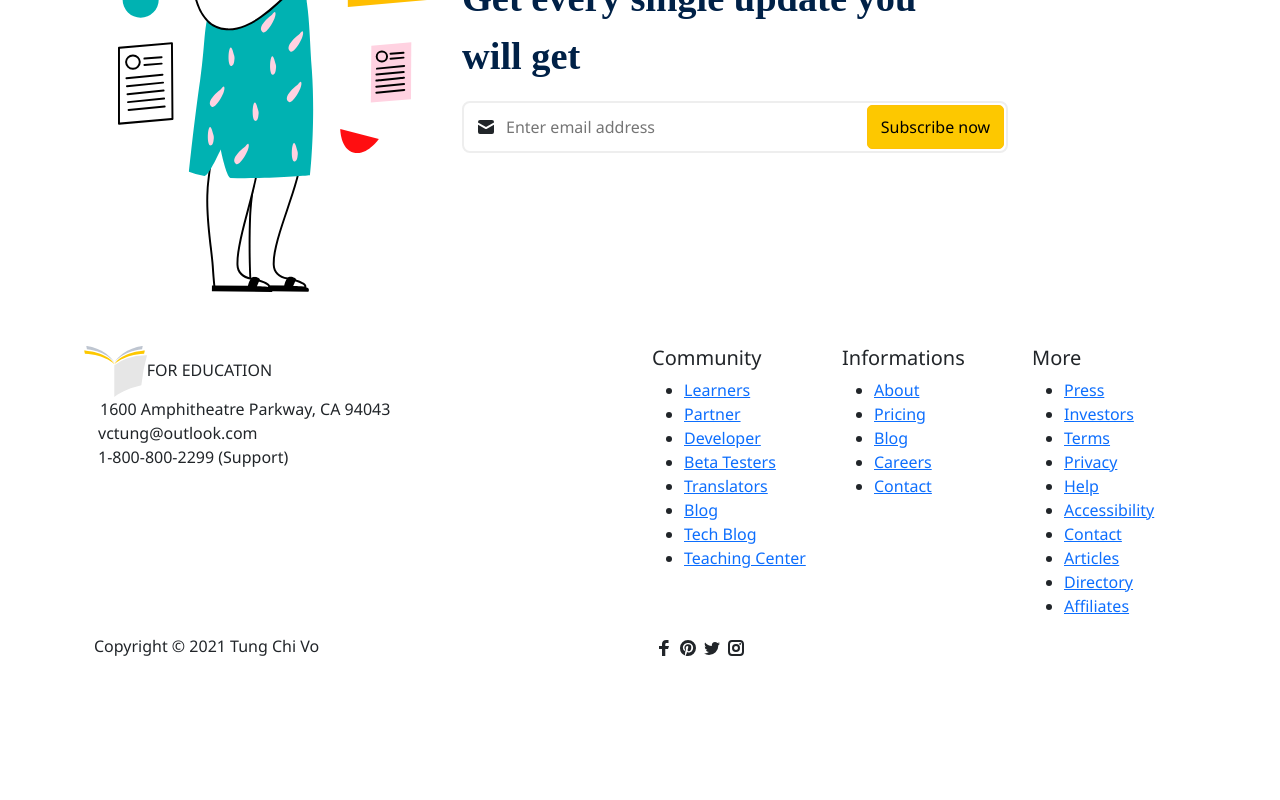
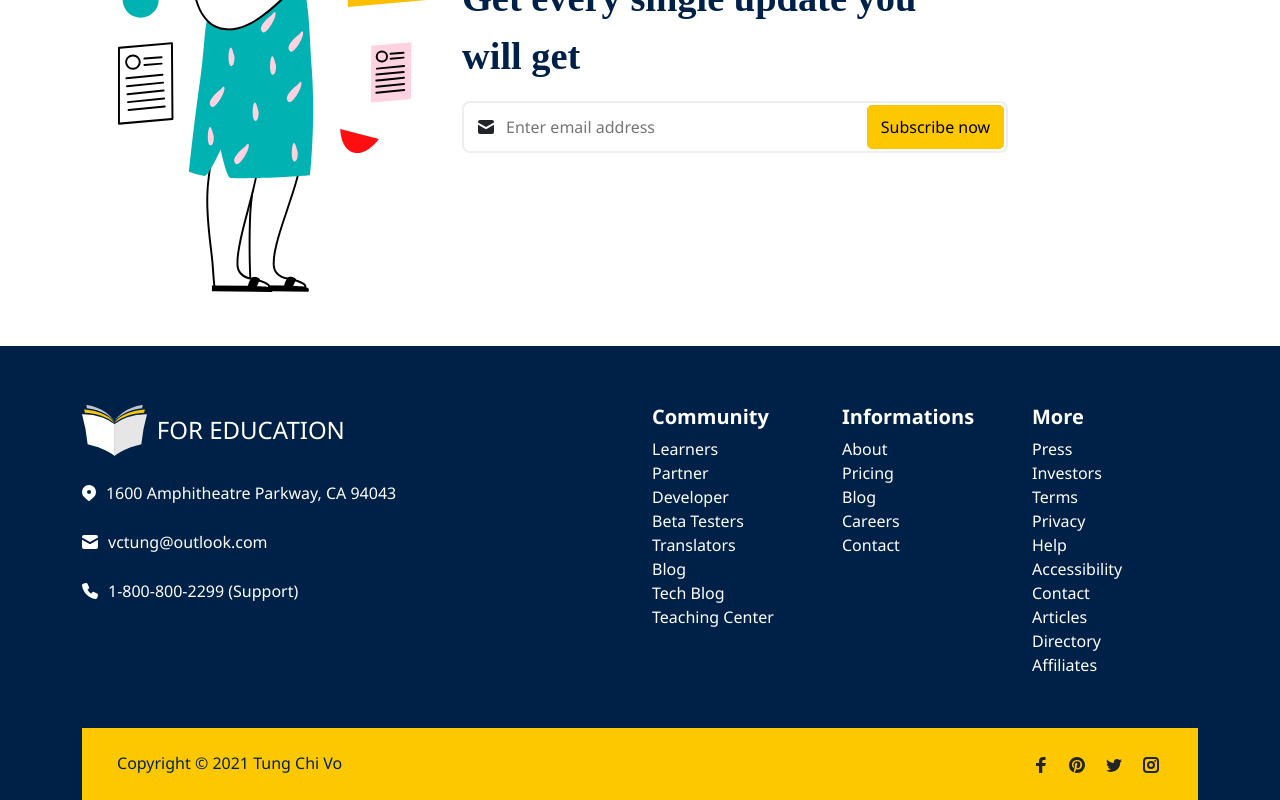
Before and after one commit to AhmedSaladin/seamlab-task, an Angular app: page / in a window 1280 px wide. Shown: the part 3347-4147 px from the top of the page. Before the commit the page ends 4007 px from the top, so only its background shows below. Built offline with nearby package versions, Linux system fonts and the light colour scheme.

Commit message:
Update footer component styles

```diff
--- a/src/app/components/footer/footer.component.css
+++ b/src/app/components/footer/footer.component.css
@@ -0,0 +1,62 @@
+.footer {
+  background-color: #002147;
+  color: #ffff;
+  padding: 1.85vw 1.85vw 0 1.85vw;
+}
+
+.upper-footer {
+  padding: 35px 0;
+}
+
+.footer-ico {
+  display: flex;
+  gap: 10px;
+  margin-bottom: 25px;
+  align-items: center;
+}
+
+.footer-brand-name {
+  font-size: 1.5em;
+  font-weight: 400;
+}
+
+/* left side */
+.footer-section-head {
+  font-weight: bold;
+}
+
+.footer-list {
+  list-style: none;
+  padding: 0 !important;
+}
+
+.footer-link {
+  text-decoration: none;
+  color: white;
+}
+
+.footer-link:hover {
+  color: #fdc800;
+}
+
+/* lower footer */
+.lower-footer {
+  padding: 1.8vmax;
+  background-color: #fdc800;
+  color: #002147;
+}
+
+.lower-footer-left-side {
+  display: flex;
+  justify-content: flex-end;
+  gap: 1vw;
+}
+
+@media (max-width: 525px) {
+  .lower-footer-left-side {
+    display: none;
+  }
+  .lower-footer-right-side {
+    text-align: center;
+  }
+}
```
